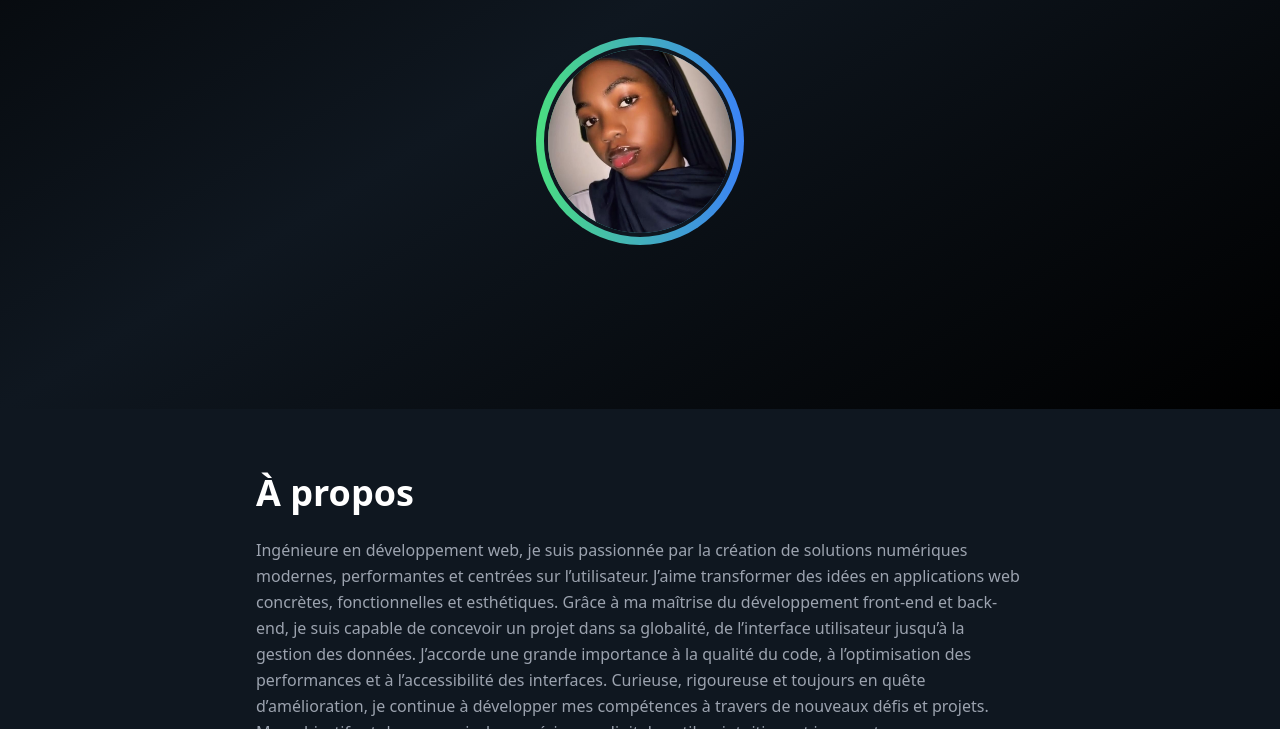
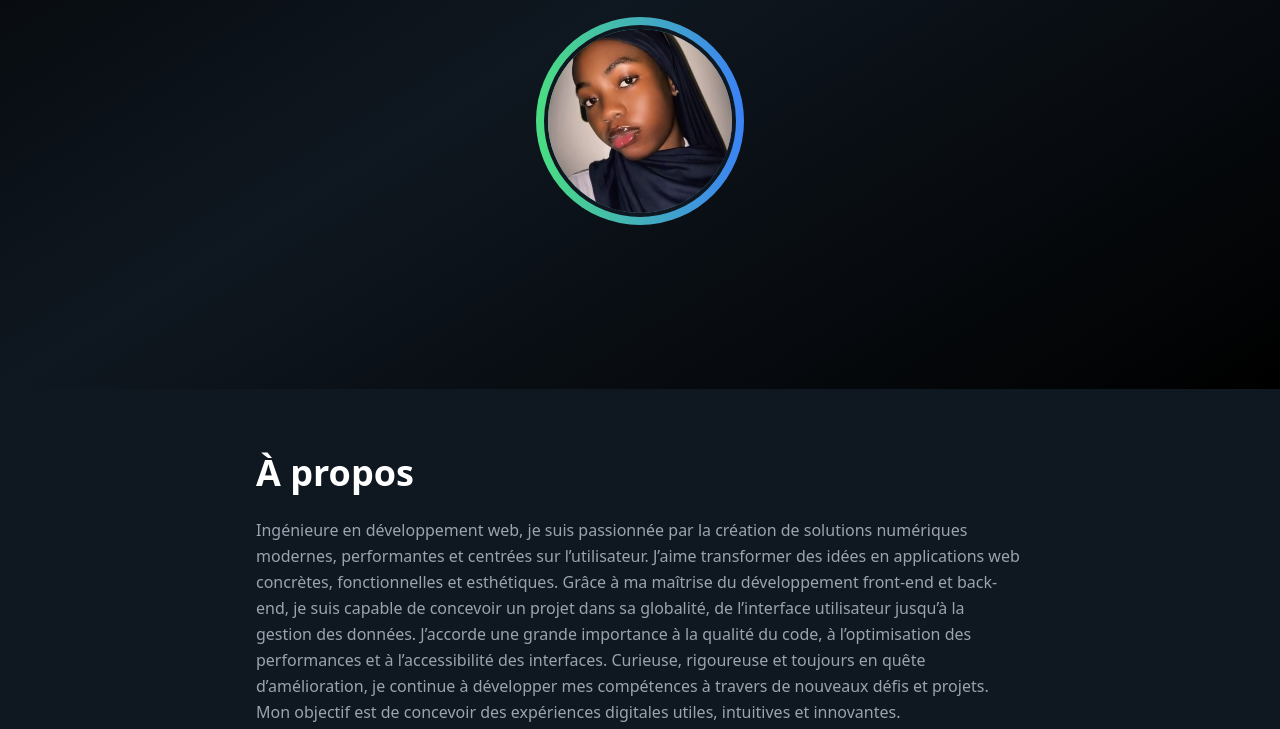
Before and after one commit to rthiam448-droid/portfolio, a plain HTML site: page index.html in a window 1280 px wide. Shown: the part 411-1140 px from the top of the page. Drawn offline with nearby package versions, Linux system fonts and the light colour scheme.

Commit message:
mise a jour

```diff
--- a/index.html
+++ b/index.html
@@ -7,7 +7,7 @@
     <script src="https://cdn.tailwindcss.com"></script>
 </head>
 
-<body class="bg-[#0f1720] pt-5">
+<body class="bg-[#0f1720]">
 
 
 <header class="bg-white shadow-md fixed w-full z-50">
```
